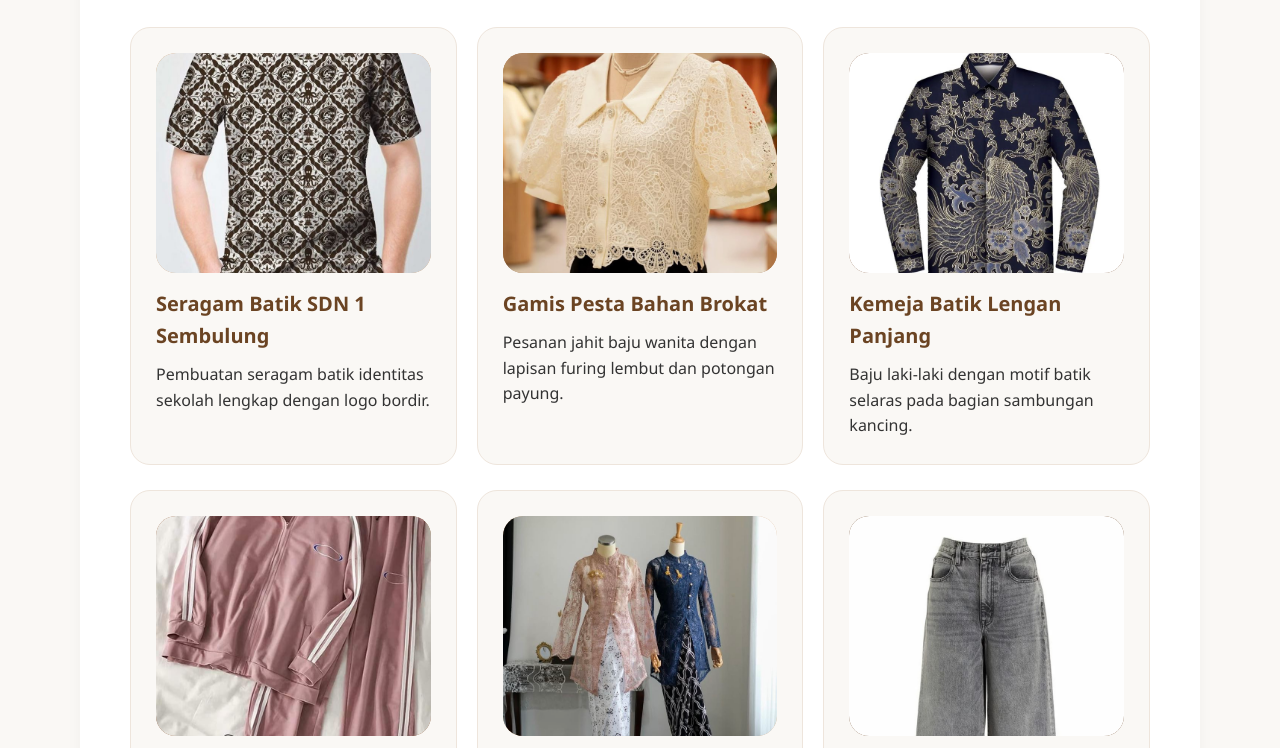
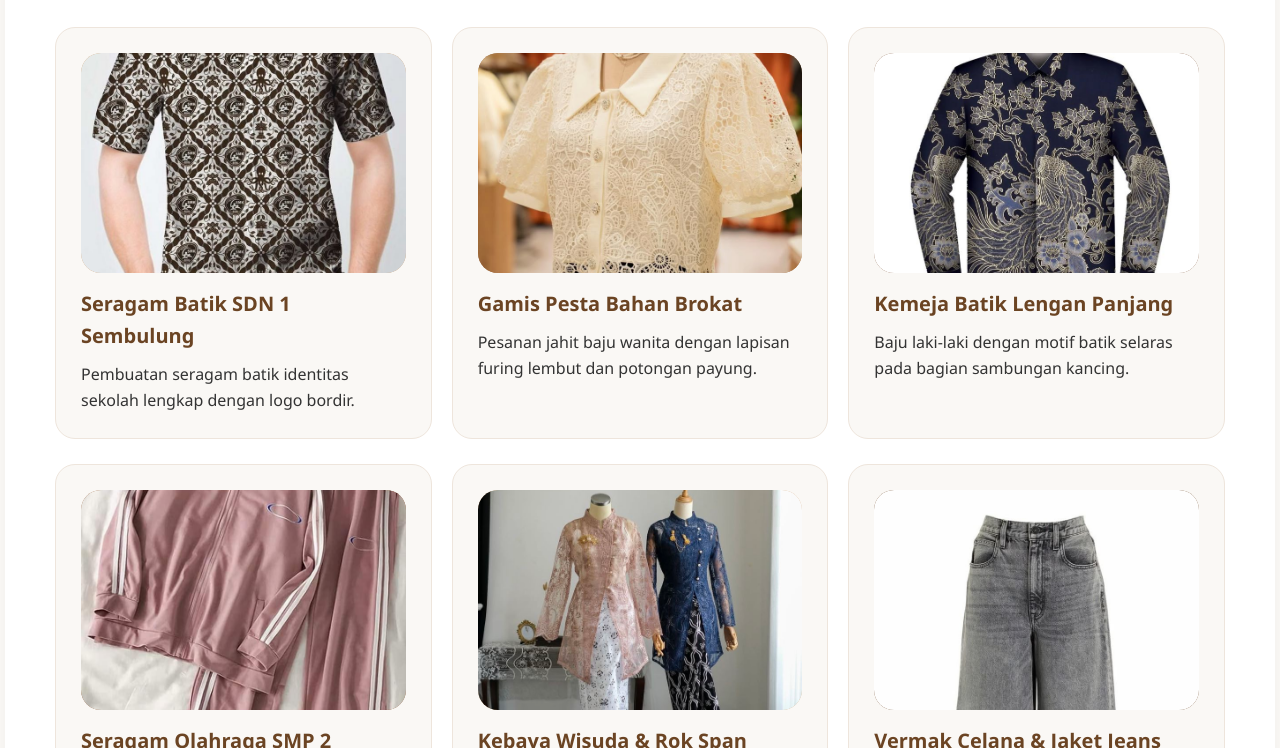
Before and after one commit to F3brianaw/web-ujian, a plain HTML site: page uts web/galeri.html in a window 1280 px wide. Shown: the part 279-1027 px from the top of the page. Drawn offline with Linux system fonts and the light colour scheme.

Commit message:
mengganti padding 80px - 5

```diff
--- a/uts web/style.css
+++ b/uts web/style.css
@@ -16,8 +16,8 @@ body {
 .WadahUtama {
     max-width: 1440px;
     margin: 0 auto;
-    padding-left: 80px;
-    padding-right: 80px;
+    padding-left: 5px;
+    padding-right: 5px;
 }
 
 /* Navigasi Atas */
```
